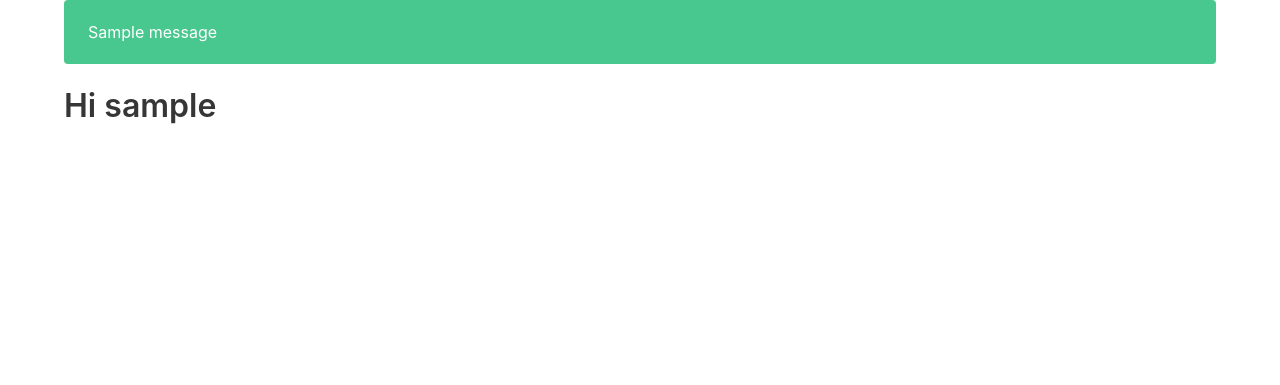
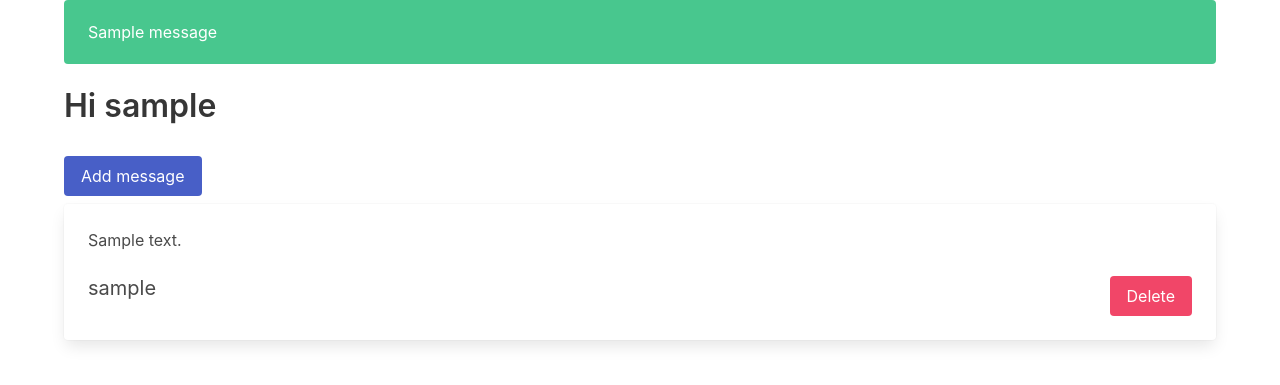
Before and after one commit to Rixxc/CTF-Hub, a Flask app: page /home in a window 1280 px wide. Shown: the part 56-441 px from the top of the page. Run offline with Flask 2, Linux system fonts and the light colour scheme; the visitor is signed in with stand-in values (Sample User, id 1); tables that the repository leaves empty hold one stand-in row (values such as "Sample post"); one stand-in notice (Sample message) is shown; data that the repository does not hold is empty.

Commit message:
Added option to add message to homepage

```diff
--- a/app.py
+++ b/app.py
@@ -42,6 +42,15 @@ class Wireguard(db.Model):
     def __init__(self, filename, uid):
         self.filename = filename
         self.uid = uid
+
+class HomeMessage(db.Model):
+    id = db.Column(db.BigInteger().with_variant(db.Integer, 'sqlite'), primary_key=True)
+    message = db.Column(db.Text, nullable=False)
+    username = db.Column(db.Text, nullable=False)
+
+    def __init__(self, message, username):
+        self.message = message
+        self.username = username
 
 db.create_all()
 
@@ -167,10 +176,25 @@ def callback():
     session['oauth2_token'] = token
     return redirect('/login')
 
-@app.route('/home')
+@app.route('/home', methods=['GET', 'POST'])
 @is_logged_in
 def home():
-    return render_template('home.html')
+    if request.method == "GET":
+        messages = HomeMessage.query.all()
+        return render_template('home.html', messages=messages)
+    try:
+        message_id = request.form['id']
+
+        message = HomeMessage.query.filter_by(id=message_id).first()
+        if message:
+            db.session.delete(message)
+            db.session.commit()
+    except:
+        flash('Something went wrong', 'danger')
+        return redirect('/home')
+
+    flash('Message deleted', 'success')
+    return redirect('/home')
 
 @app.route('/add_ssh', methods=['GET', 'POST'])
 @is_logged_in
@@ -223,6 +247,25 @@ def get_ssh():
 
     return ret, 200, {'Content-Type': 'text/plain; charset=utf-8'}
 
+@app.route('/add_message', methods=['GET', 'POST'])
+@is_logged_in
+def add_message():
+    if request.method == "GET":
+        return render_template('add_message.html')
+    try:
+        message_text = request.form['message']
+
+        message = HomeMessage(message_text, session['username'])
+        db.session.add(message)
+        db.session.commit()
+    except:
+        traceback.print_exc()
+        flash('Something went wrong', 'danger')
+        return redirect('/home')
+
+    flash('Message added', 'success')
+    return redirect('/home')
+
 @app.route('/get_wireguard')
 @is_logged_in
 def get_wireguard():
--- a/templates/home.html
+++ b/templates/home.html
@@ -1,4 +1,34 @@
 {% extends "layout/base.html" %}
 {% block content %}
 <h1 class="title">Hi {{session['username']}}</h1>
+
+<a class="button is-link mt-2" href="/add_message">
+    Add message
+</a>
+{% for message in messages %}
+<div class="card mt-2">
+    <div class="card-content">
+        <div class="content">
+            <div class="columns">
+                <div class="column" style="word-break: break-all;">
+                    {{message.message | safe}}
+                </div>
+            </div>
+            <div class="columns">
+                <div class="column">
+                    <p class="subtitle">
+                        {{message.username}}
+                    </p>
+                </div>
+                <div class="column is-narrow">
+                    <form method="POST">
+                        <input id="id" name="id" type="hidden" value="{{message.id}}">
+                        <button class="button is-danger" type="submit">Delete</button>
+                    </form>
+                </div>
+            </div>
+        </div>
+    </div>
+</div>
+{% endfor %}
 {% endblock %}
```
Also changed, not shown: templates/add_message.html (added, +14 -0 lines).
